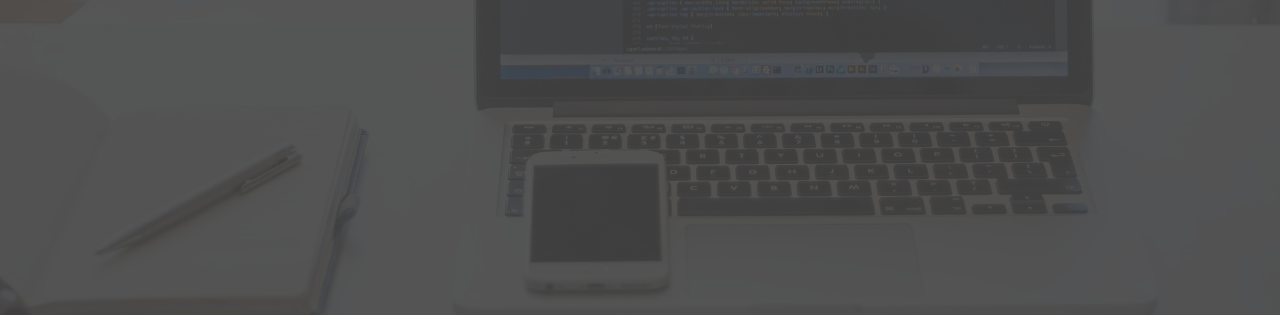
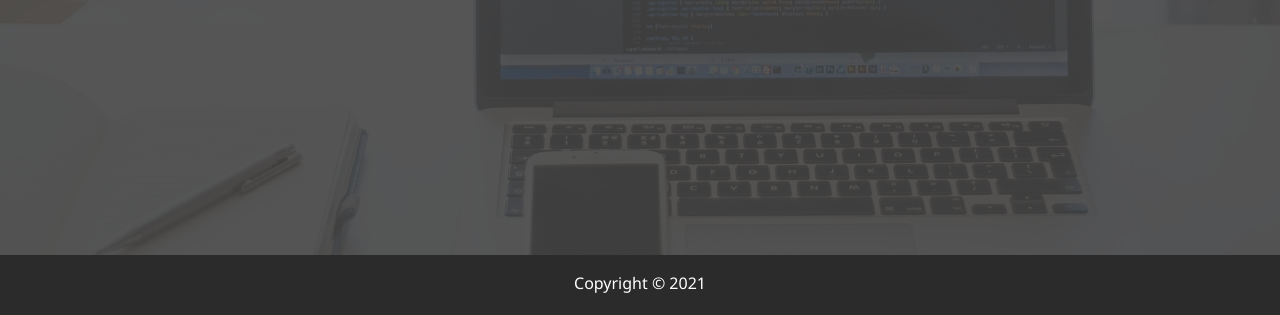
Before and after one commit to developerhill/portfolio_website, a website: page dist/index.html in a window 1280 px wide. Shown: the part 485-800 px from the top of the page. Drawn offline with Linux system fonts and the light colour scheme.

Commit message:
added footer to homepage

```diff
--- a/dist/index.html
+++ b/dist/index.html
@@ -66,6 +66,10 @@
         </div>
     </main>
 
+    <footer id="main-footer">
+        Copyright &copy; 2021
+    </footer>
+
     <script src="js/main.js"></script>
 </body>
 </html>
```
